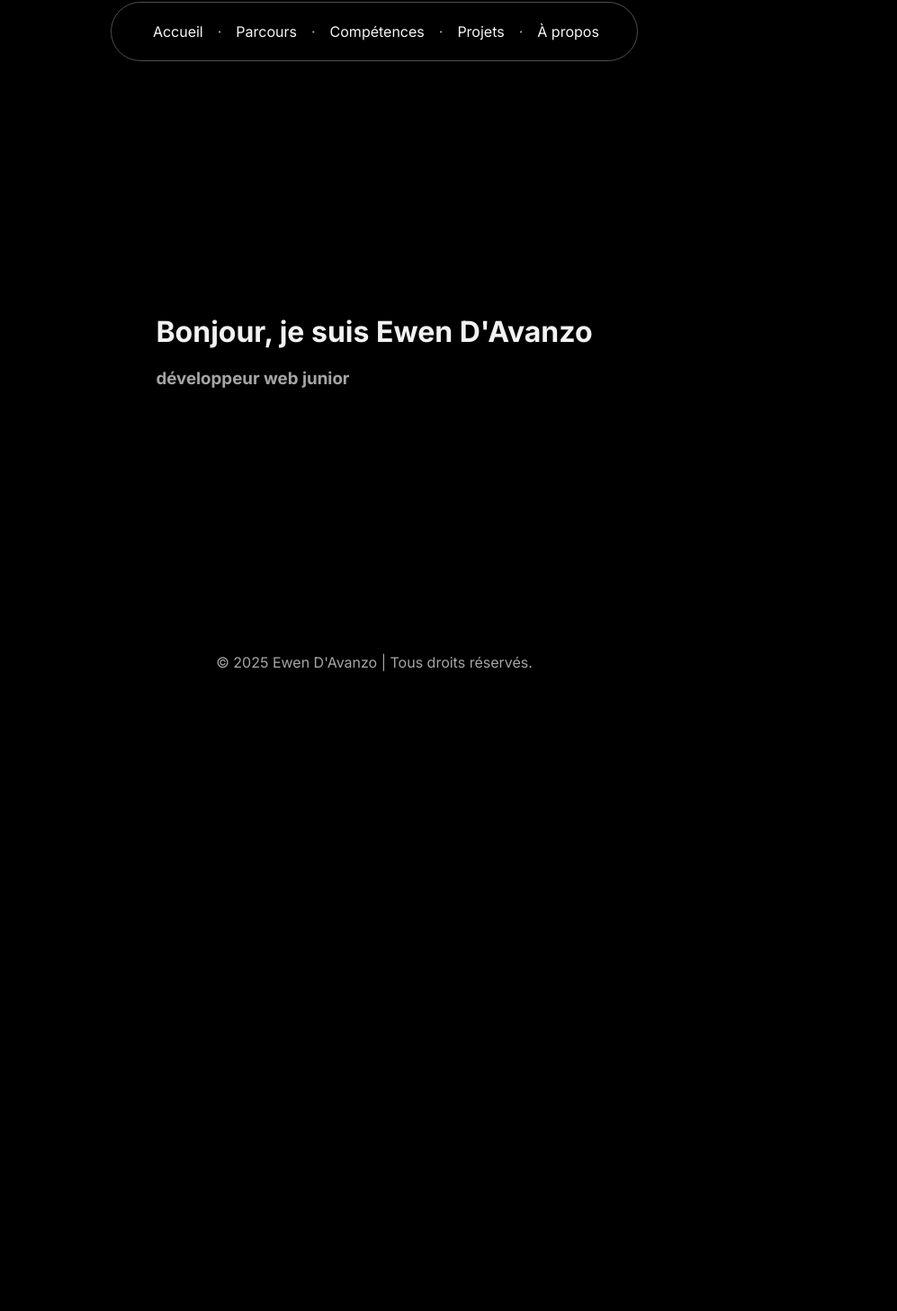
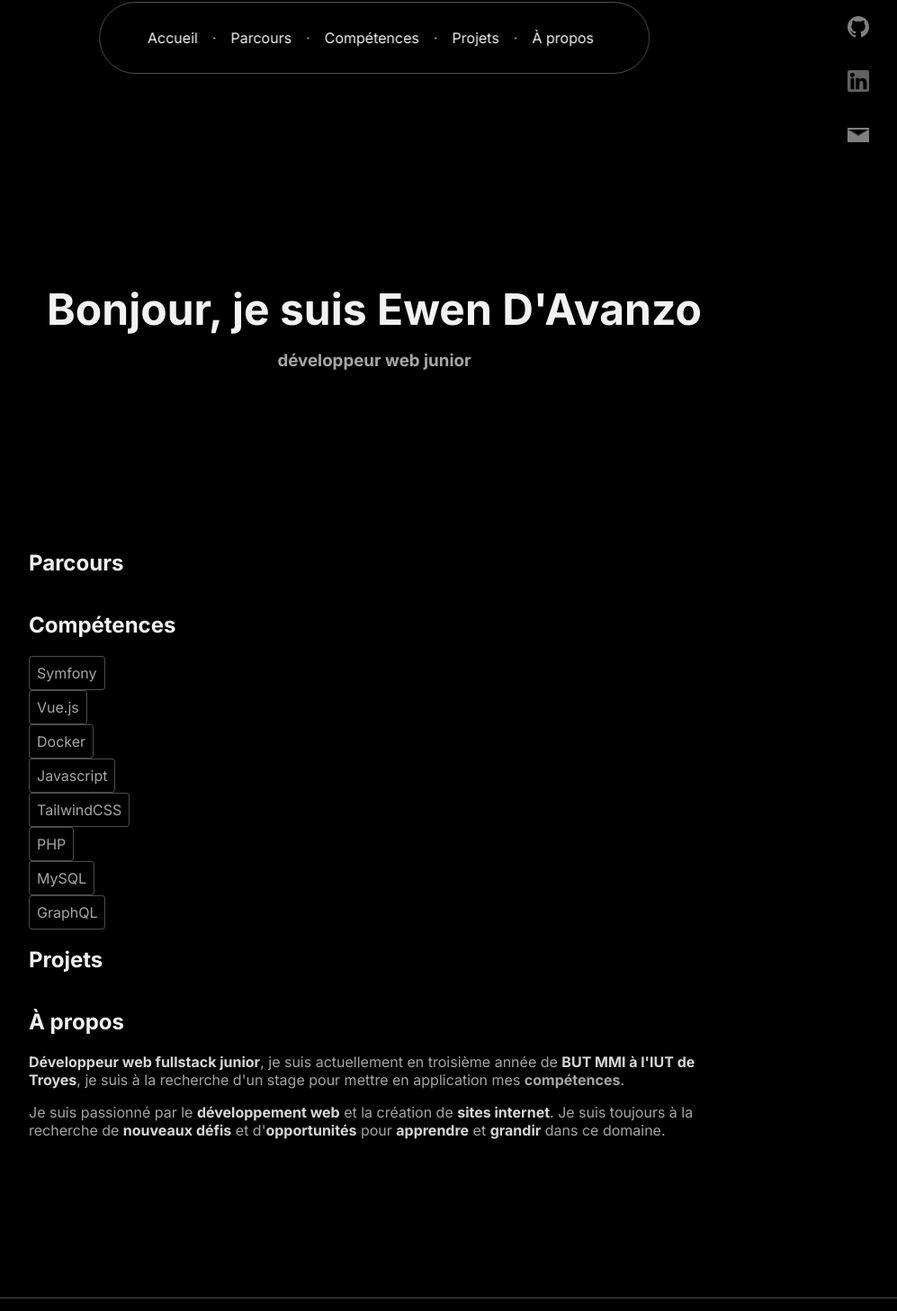
Before and after one commit to ewenlogiciel/portfolio, a Vue app: page / in a window 1280 px wide. Shown: the part 38-1495 px from the top of the page at 90% size, without its empty margins (224-1221 px from the left). Before the commit the page ends 800 px from the top, so only its background shows below. Built offline with nearby package versions, Linux system fonts and the light colour scheme.

Commit message:
feat: add competences, contact, apropos

```diff
--- a/src/App.vue
+++ b/src/App.vue
@@ -1,4 +1,10 @@
 <script setup>
+import Competences from './components/Competences.vue'
+import Apropos from "@/components/Apropos.vue";
+import Parcours from "@/components/Parcours.vue";
+import Contact from "@/components/Contact.vue";
+import Accueil from "@/components/Accueil.vue";
+import Projets from "@/components/Projets.vue";
 
 </script>
 
@@ -6,7 +12,7 @@
   <header>
     <nav>
       <ul>
-        <li><a href="#" class="active">Accueil</a></li>
+        <li><a href="#accueil" class="active">Accueil</a></li>
         <li><a href="#parcours">Parcours</a></li>
         <li><a href="#competences">Compétences</a></li>
         <li><a href="#projets">Projets</a></li>
@@ -17,16 +23,42 @@
 
   <main>
 
-    <h1>Bonjour, je suis Ewen D'Avanzo</h1>
-    <h3>développeur web junior</h3>
+    <Accueil/>
+
+    <Parcours/>
+
+    <Competences />
+
+    <Projets/>
+
+    <Contact/>
+
+    <Apropos/>
 
   </main>
 
   <footer>
+
+    <div class="footer2">
     <p>© 2025 Ewen D'Avanzo | Tous droits réservés.</p>
+
+    <p>ewen.davanzo@gmail.com</p>
+    </div>
   </footer>
 </template>
 
 <style scoped>
+footer {
+  width: 100%;
+  display: flex;
+  justify-content: center;
+  border-top: 1px solid rgba(255, 255, 255, 0.3);;
+}
 
+.footer2{
+  width: 60vw;
+  display: flex
+;
+  justify-content: space-between;
+}
 </style>
--- a/src/assets/main.css
+++ b/src/assets/main.css
@@ -11,6 +11,13 @@ body{
   margin: 0;
 }
 
+main{
+  width: 100%;
+  display: flex;
+  flex-direction: column;
+  align-items: center;
+}
+
 #app{
   display: flex;
   height: 100vh;
@@ -21,12 +28,19 @@ body{
 }
 
 nav {
+  position: fixed;
+  top: 5vh;        /* marge verticale depuis le haut */
+  left: 50%;       /* on part du milieu de la fenêtre */
+  transform: translateX(-50%); /* recentre horizontalement */
+
   border: 1px solid rgba(255, 255, 255, 0.3);
   border-radius: 100px;
-  margin-top: 5vh;
   padding: 1%;
-  white-space: nowrap; /* ✅ force tout à rester sur une seule ligne */
+  white-space: nowrap;
+  z-index: 1000;
+  backdrop-filter: blur(8px);
 }
+
 
 nav ul {
   list-style: none;
--- /dev/null
+++ b/src/components/Accueil.vue
@@ -0,0 +1,32 @@
+<script setup>
+
+</script>
+
+<template>
+  <div id="accueil">
+
+
+    <h1>Bonjour, je suis Ewen D'Avanzo</h1>
+    <h3>développeur web junior</h3>
+
+  </div>
+</template>
+
+<style scoped>
+#accueil{
+  margin-top: 40vh;
+  margin-bottom: 20vh;
+  display: flex;
+  flex-direction: column;
+  align-items: center;
+}
+
+h1{
+  margin-bottom: 2vh;
+  font-size: xxx-large;
+}
+
+h3{
+  margin-top: 0;
+}
+</style>
--- /dev/null
+++ b/src/components/Apropos.vue
@@ -0,0 +1,35 @@
+<template>
+
+  <div id="apropos">
+  <h2>À propos</h2>
+
+    <p>
+      <span class="white">Développeur web fullstack junior</span>, je suis actuellement en troisième année de
+      <span class="white">BUT MMI à l'IUT de Troyes</span>, je suis à la recherche d'un stage pour mettre en application mes <strong>compétences</strong>.
+    </p>
+
+    <p>
+      Je suis passionné par le <span class="white">développement web</span> et la création de <span class="white">sites internet</span>.
+      Je suis toujours à la recherche de <span class="white">nouveaux défis</span> et d'<span class="white">opportunités</span> pour <span class="white">apprendre</span> et <span class="white">grandir</span> dans ce domaine.
+    </p>
+
+
+  </div>
+</template>
+
+
+<script setup lang="ts">
+</script>
+
+<style scoped>
+#apropos {
+  width: 60vw;
+  margin-bottom: 20vh;
+}
+
+.white{
+  color: #d6d6d6;
+  font-weight: bold;
+
+}
+</style>
--- a/src/components/Competences.vue
+++ b/src/components/Competences.vue
@@ -1,5 +1,77 @@
 <template>
-  <h1>Compétences</h1>
+<div class="competence_container">
+
+  <h2>Compétences</h2>
+  <div class="" style="width:50vw;">
+
+    <div
+        v-for="skill in skills"
+        :key="skill"
+        class="competence flex flex-col items-center justify-center bg-gray-800 hover:bg-gray-700 transition"
+        style="
+          border: 1px solid rgba(255, 255, 255, 0.3);
+          width: fit-content;
+          padding: 0.5rem;
+          border-radius: 0.2rem;
+      "
+    >
+      <img
+          v-if="logos[skillKey(skill)]"
+          :src="logos[skillKey(skill)]"
+          :alt="skill + ' logo'"
+          class="w-12 h-12 mb-2 object-contain"
+      />
+      <p class="text-white font-medium" style="margin: 0;">{{ skill }}</p>
+    </div>
+  </div>
+
+</div>
+
 
 
 </template>
+
+<script setup>
+// Liste des compétences
+const skills = [
+  'Symfony',
+  'Vue.js',
+  'Docker',
+  'Javascript',
+  'TailwindCSS',
+  'PHP',
+  'MySQL',
+  'GraphQL'
+]
+
+// Import automatique de toutes les images du dossier assets/logos
+// ⚠️ Chemin relatif au fichier courant
+const logos = Object.fromEntries(
+    Object.entries(import.meta.glob('@/assets/logos/*.{png,jpg,svg}', { eager: true }))
+        .map(([path, module]) => {
+          const fileName = path.split('/').pop().split('.')[0].toLowerCase()
+          return [fileName, module.default]
+        })
+)
+
+// Fonction utilitaire pour normaliser le nom (Symfony → symfony)
+const skillKey = (name) => {
+  return name.toLowerCase().replace('.', '').replace(/\s+/g, '')
+}
+</script>
+
+<style scoped>
+
+.competence_container{
+  width: 60vw;
+}
+
+.competence {
+  cursor: pointer;
+}
+
+.competence:hover {
+  background-color: #262626; /* un peu plus clair que bg-gray-800 */
+  color: #ffffff;
+}
+</style>
--- /dev/null
+++ b/src/components/Contact.vue
@@ -0,0 +1,69 @@
+<script setup>
+
+</script>
+
+<template>
+    <ul class="flex gap-4">
+      <!-- GitHub -->
+      <li>
+        <a href="https://github.com/ewenlogiciel" target="_blank" class="icon-link">
+          <svg xmlns="http://www.w3.org/2000/svg" width="24" height="24" viewBox="0 0 24 24">
+            <path d="M12 0C5.37 0 0 5.37 0 12c0 5.3 3.44 9.8 8.21 11.39.6.11.82-.26.82-.58v-2.16c-3.34.73-4.03-1.61-4.03-1.61-.55-1.4-1.34-1.77-1.34-1.77-1.09-.75.08-.74.08-.74 1.2.09 1.83 1.23 1.83 1.23 1.07 1.84 2.81 1.31 3.5 1 .11-.77.42-1.31.76-1.61-2.66-.3-5.47-1.33-5.47-5.92 0-1.31.47-2.38 1.23-3.22-.12-.3-.53-1.51.12-3.15 0 0 1.01-.32 3.3 1.23a11.5 11.5 0 0 1 6 0c2.29-1.55 3.3-1.23 3.3-1.23.65 1.64.24 2.85.12 3.15.77.84 1.23 1.91 1.23 3.22 0 4.6-2.81 5.62-5.48 5.92.43.37.81 1.1.81 2.22v3.3c0 .32.22.7.82.58C20.56 21.8 24 17.3 24 12c0-6.63-5.37-12-12-12z"/>
+          </svg>
+        </a>
+      </li>
+
+      <!-- LinkedIn -->
+      <li>
+        <a href="https://www.linkedin.com/in/ewendavanzo/" target="_blank" class="icon-link" width="32" height="32" viewBox="0 0 24 24">
+          <img src="../assets/logos/linkedin-svgrepo-com.svg" alt="LinkedIn" class="icon-img">
+        </a>
+      </li>
+
+      <!-- Email -->
+      <li>
+        <a href="mailto:ewen.davanzo@gmail.com" class="icon-link">
+          <svg xmlns="http://www.w3.org/2000/svg" width="24" height="24" viewBox="0 0 24 24">
+            <path d="M12 13.065l-11.707-7.065h23.414L12 13.065zM0 4v16h24V4H0zm22 2.435l-10 6.048-10-6.048V6l10 6.048L22 6v.435z"/>
+          </svg>
+        </a>
+      </li>
+    </ul>
+
+</template>
+
+<style scoped>
+.icon-link svg path {
+  fill: gray;                /* gris de base */
+  transition: fill 0.3s ease;
+
+}
+
+.icon-link:hover svg path {
+  fill: white;
+  /* devient blanc au survol */
+}
+
+.icon-img {
+  width: 24px;
+  height: 24px;
+  filter: grayscale(100%); /* gris de base */
+  transition: filter 0.3s ease;
+}
+
+.icon-link:hover .icon-img {
+  /* transforme le SVG en blanc */
+  filter: brightness(0) invert(1);
+}
+
+.flex.gap-4{
+  position: fixed;
+  list-style: none;
+  top: 5vh;        /* marge verticale depuis le haut */
+  left: 88%;       /* on part du milieu de la fenêtre */
+}
+
+li{
+  margin-bottom: 2rem;
+}
+</style>
--- /dev/null
+++ b/src/components/Parcours.vue
@@ -0,0 +1,18 @@
+<template>
+
+  <div id="parcours">
+
+    <h2>Parcours</h2>
+
+  </div>
+</template>
+
+<style scoped>
+#parcours{
+  width: 60vw;
+}
+</style>
+
+<script setup lang="ts">
+
+</script>
--- /dev/null
+++ b/src/components/Projets.vue
@@ -0,0 +1,17 @@
+<script setup>
+
+</script>
+
+<template>
+  <div id="projets">
+
+    <h2>Projets</h2>
+
+  </div>
+</template>
+
+<style scoped>
+#projets{
+  width: 60vw;
+}
+</style>
```
Also changed, not shown: src/assets/logos/linkedin-svgrepo-com.svg (added), src/assets/logos/symfony.webp (added).
